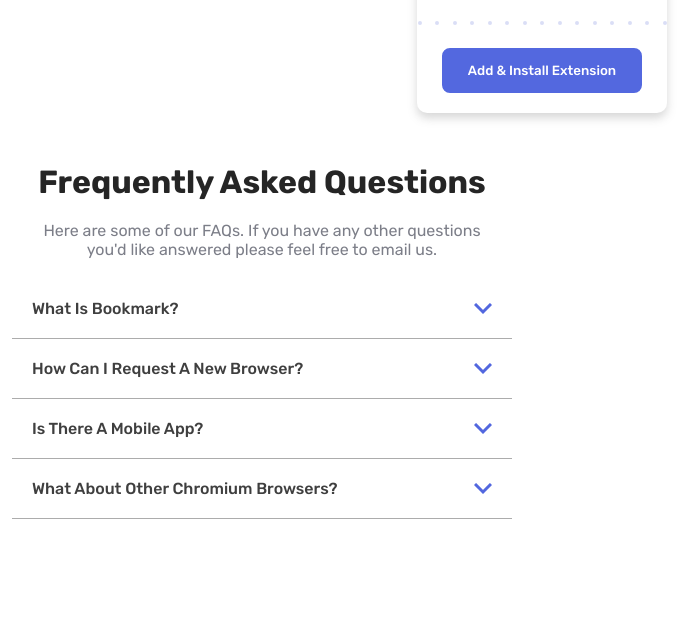
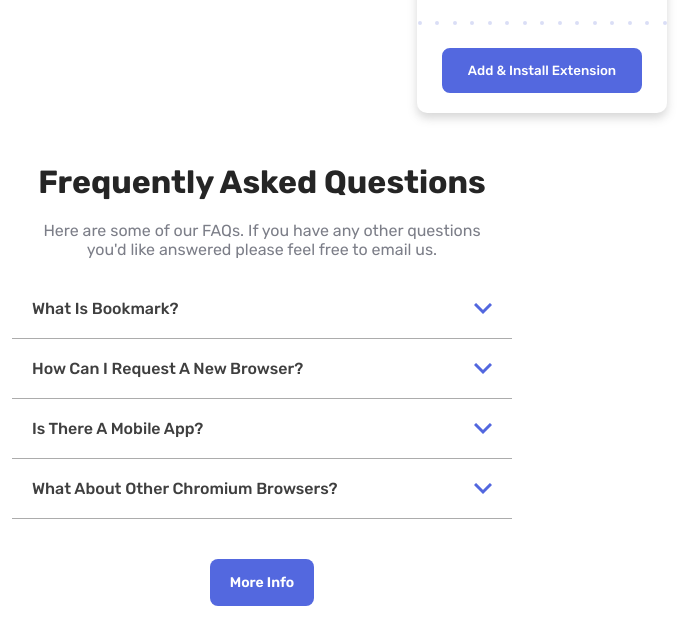
Before and after one commit to wendelisc12/bookmark-landingpage, a website: page src/index.html in a window 1280 px wide. Shown: the part 2005-2649 px from the top of the page, without its empty margins (378-1078 px from the left). Before the commit the page ends 2574 px from the top, so only its background shows below. Drawn offline with nearby package versions, Linux system fonts and the light colour scheme.

```diff
--- a/src/index.html
+++ b/src/index.html
@@ -169,6 +169,10 @@
                 </div>
             </div>
         </div>
+
+        <button class="questions_button">
+            More Info
+        </button>
     </section>
 
     <script src="https://code.jquery.com/jquery-3.7.1.min.js"
--- a/src/styles/modules.scss
+++ b/src/styles/modules.scss
@@ -257,6 +257,8 @@
 }
 
 .questions{
+    @include alignCenter;
+    flex-direction: column;
 
     &_header{
        @include alignCenter;
@@ -311,8 +313,23 @@
                 line-height: 30px;
             }
         }
+    }
 
-
+    &_button{
+        background-color: map-get($Primary, SoftBlue );
+        color: white;
+        border: 0;
+        padding: 15px 20px;
+        border-radius: 8px;
+        font-size: 14px;
+        font-weight: 600;
+        cursor: pointer;
+        transition: all 400ms;
+        text-transform: capitalize;
+        margin-top: 40px;
+        &:hover{
+            box-shadow: 3px 3px 10px rgba(0, 0, 0, 0.4);
+        }
     }
 }
 
```
Also changed, not shown: src/styles/style.css, 1 other file.
